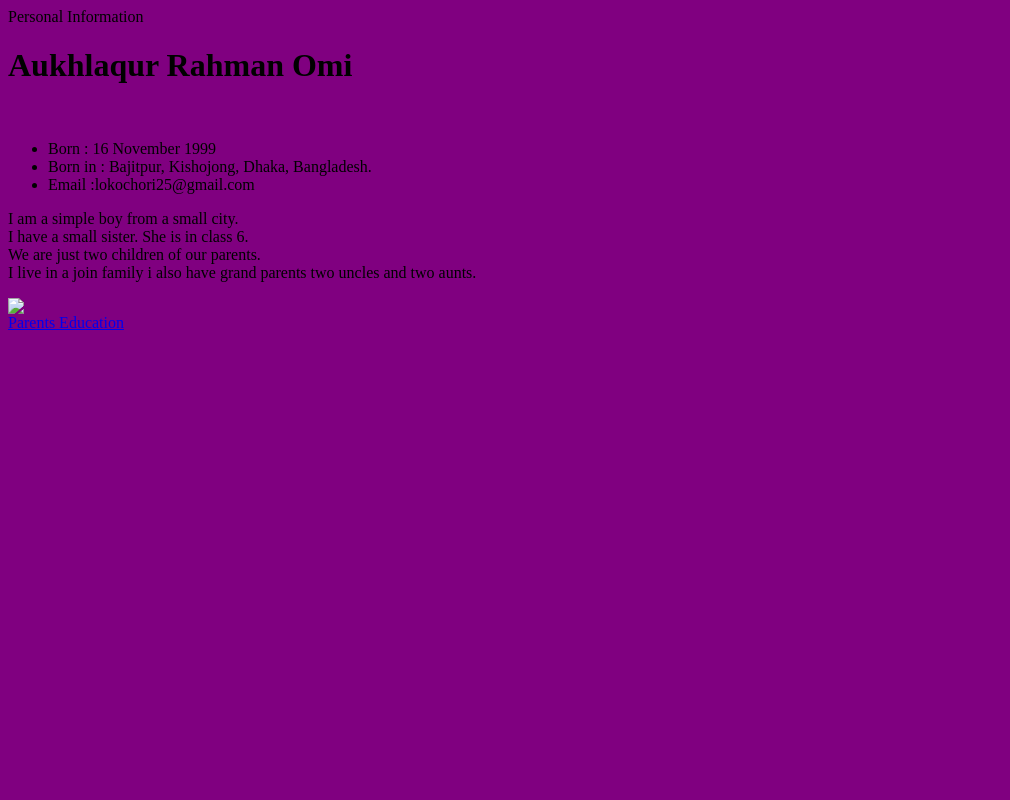
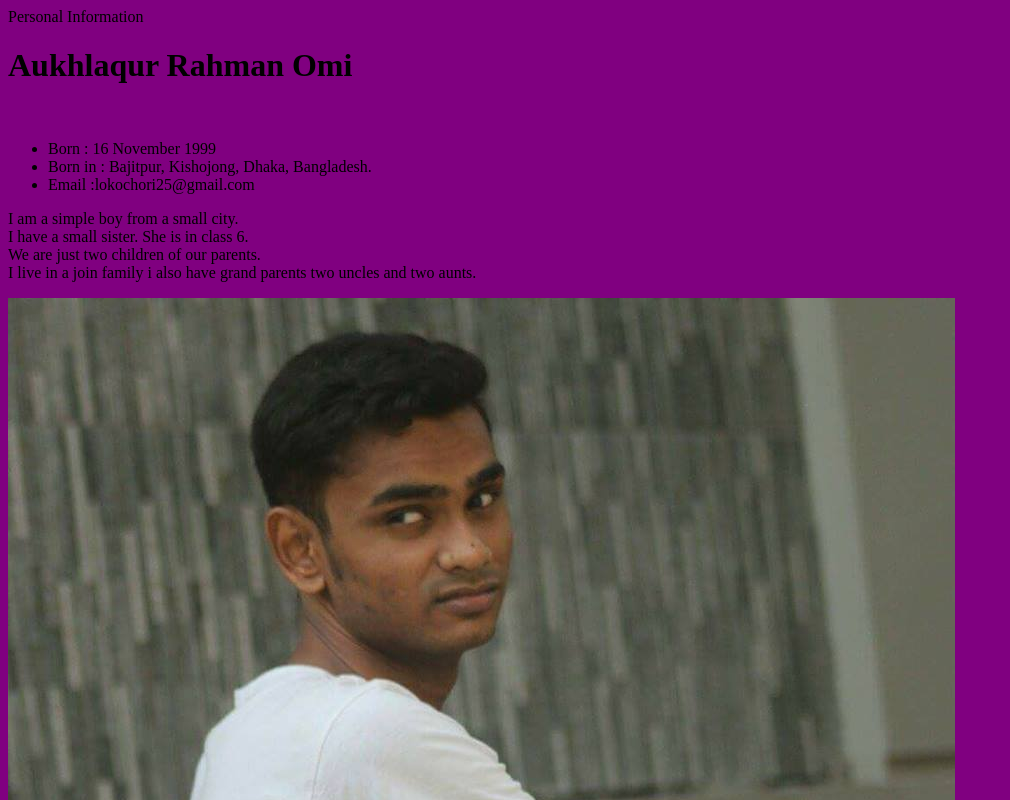
Before and after one commit to OmiRahman/me, a plain HTML site: page index.html in a window 1280 px wide. Shown: the top 800 px of the page, without its empty margins (0-1010 px from the left). Drawn offline with Linux system fonts and the light colour scheme.

Commit message:
Update index.html

```diff
--- a/index.html
+++ b/index.html
@@ -13,7 +13,7 @@
 I have a small sister. She is in class 6.</br>
 We are just two children of our parents.</br>
 I live in a join family i also have grand parents two uncles and two aunts.</p>
-<img src="omi.jpg"></br>
+<img src="https://github.com/OmiRahman/me/blob/master/pic/omi.jpg"></br>
 <a href="parents.htm"> Parents </a>
 <a href="education.htm"> Education</a>
 </body>
```
